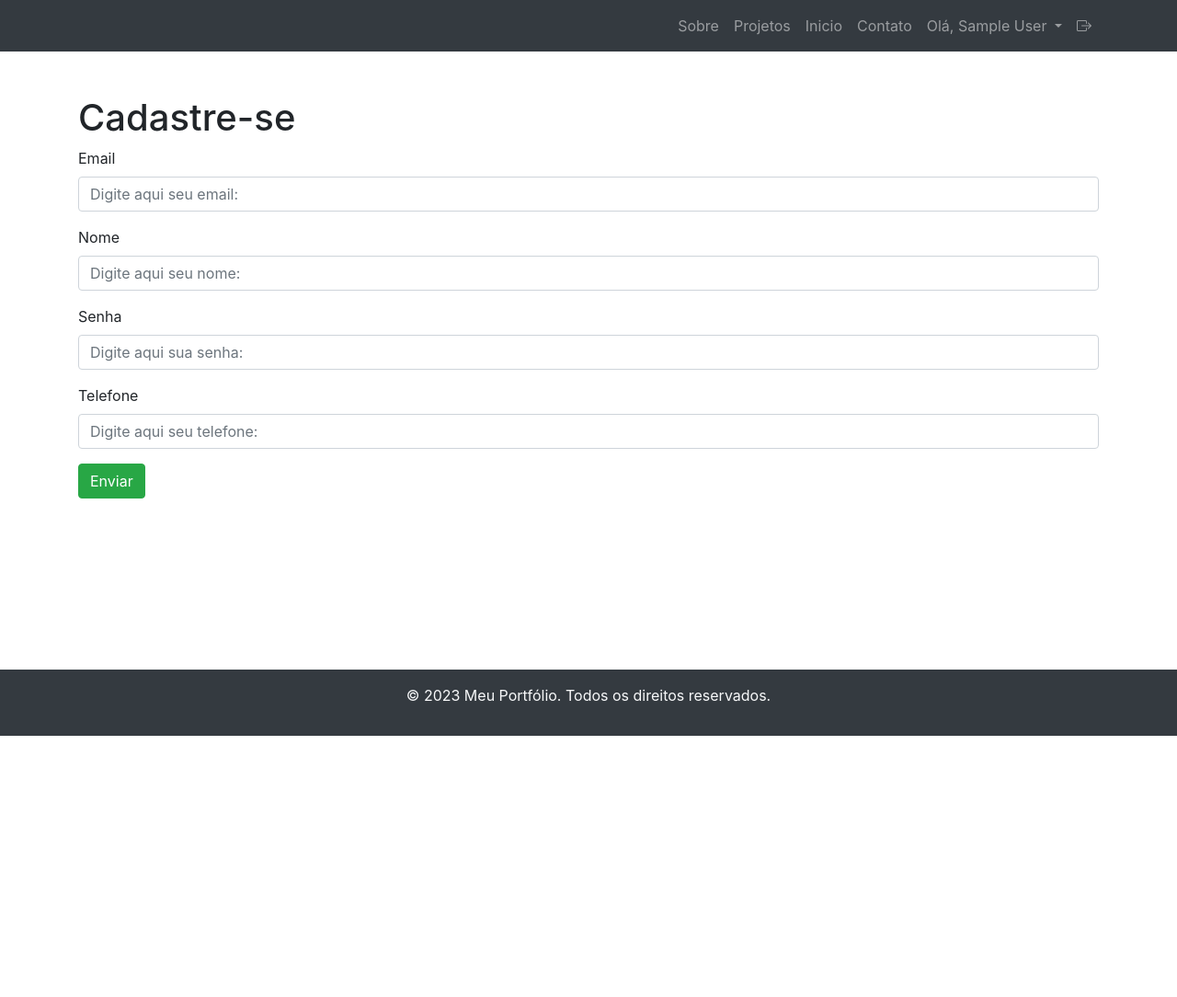
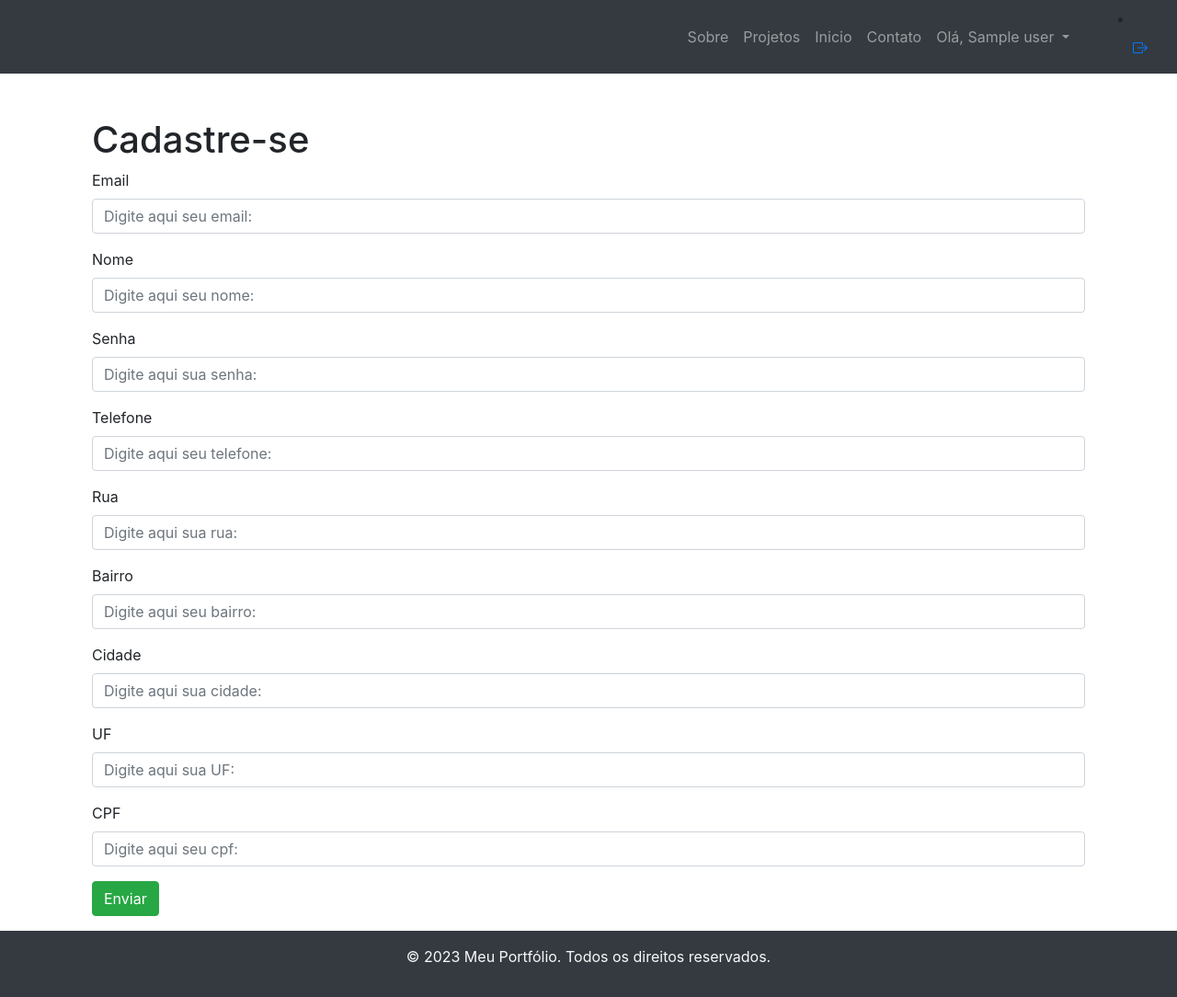
Before and after one commit to josemanoelfigueiredo/meuprojeto, a Flask app: page /cadastro in a window 1280 px wide. Shown: the whole page at 92% size. Before the commit the page ends 800 px from the top, so only its background shows below. Run offline with Flask 3, Linux system fonts and the light colour scheme; the visitor is signed in with stand-in values (Sample User, id 1); some libraries are stand-ins or nearby versions.

Commit message:
22-08-2023 Criação de novos campos.

```diff
--- a/app/forms.py
+++ b/app/forms.py
@@ -16,4 +16,9 @@ class Cadastro(FlaskForm):
     email = EmailField('email', validators=[DataRequired()])
     senha = PasswordField('senha', validators=[DataRequired()])
     telefone = TelField('telefone', validators=[DataRequired()])
+    rua = StringField('rua', validators=[DataRequired()])
+    bairro = StringField('bairro', validators=[DataRequired()])
+    cidade = StringField('cidade', validators=[DataRequired()])
+    uf = StringField('uf', validators=[DataRequired()])
+    cpf = StringField('cpf', validators=[DataRequired()])
     enviar = SubmitField('Enviar')
--- a/app/models.py
+++ b/app/models.py
@@ -16,6 +16,11 @@ class CadastroModels(db.Model):
     email = db.Column(db.String(50), nullable = False, unique = True)
     telefone = db.Column(db.String(14), nullable = False)
     senha = db.Column(db.String(40), nullable = False)
+    rua = db.Column(db.String(40), nullable = False)
+    bairro = db.Column(db.String(40), nullable = False)
+    cidade = db.Column(db.String(40), nullable = False)
+    uf = db.Column(db.String(40), nullable = False)
+    cpf = db.Column(db.String(40), nullable = False, unique = True)
 
     def __repr__(self):
         return 'Cadastro'
--- a/app/routes.py
+++ b/app/routes.py
@@ -32,9 +32,15 @@ def cadastro():
             nome = cadastro.nome.data
             email = cadastro.email.data
             telefone = cadastro.telefone.data
+            rua = cadastro.rua.data
+            bairro = cadastro.bairro.data
+            cidade = cadastro.cidade.data
+            uf = cadastro.uf.data
+            cpf = cadastro.cpf.data
+
             senha = cadastro.senha.data
             hash_senha = bcrypt.generate_password_hash(senha).decode('utf-8')
-            novo_cadastro = CadastroModels(nome = nome, email = email, telefone = telefone, senha = hash_senha)
+            novo_cadastro = CadastroModels(nome = nome, email = email, telefone = telefone,rua = rua, bairro = bairro, cidade = cidade, uf = uf, cpf = cpf, senha = hash_senha)
             db.session.add(novo_cadastro)
             db.session.commit()
             flash('Seu Cadastro foi realizado com sucesso!')
@@ -55,6 +61,11 @@ def login():
             session['nome'] = user.nome
             session['senha'] = user.senha
             session['telefone'] = user.telefone
+            session['rua'] = user.rua
+            session['bairro'] = user.bairro
+            session['cidade'] = user.cidade
+            session['uf'] = user.uf
+            session['cpf'] = user.cpf
             flash('Seja Bem vindo!')
             print( 'Deu certo')
             time.sleep(2)
@@ -70,6 +81,11 @@ def sair():
     session.pop('nome', None)
     session.pop('telefone', None)
     session.pop('senha', None)
+    session.pop('rua', None)
+    session.pop('bairro', None)
+    session.pop('cidade', None)
+    session.pop('uf', None)
+    session.pop('cpf', None)
     return redirect(url_for('login'))
 
 @app.route('/contato', methods=['GET','POST'])
@@ -97,6 +113,11 @@ def editar():
         user.nome = request.form.get('nome')
         user.email =request.form.get('email')
         user.telefone = request.form.get('telefone')
+        user.rua = request.form.get('rua')
+        user.bairro = request.form.get('bairro')
+        user.cidade = request.form.get('cidade')
+        user.uf = request.form.get('uf')
+        user.cpf = request.form.get('cpf')
         senha = request.form.get('senha')
         user.email = request.form.get('email')
         user.senha = bcrypt.generate_password_hash(senha).decode('utf-8')
@@ -105,6 +126,23 @@ def editar():
         session['nome'] = user.nome
         session['senha'] = user.senha
         session['telefone'] = user.telefone
+        session['rua'] = user.rua
+        session['bairro'] = user.bairro
+        session['cidade'] = user.cidade
+        session['uf'] = user.uf
+        session['cpf'] = user.cpf
         flash('Seus dados foram alterados com sucesso!')
 
     return render_template('editar.html', title='Editar', user = user)
+
+@app.route('/excluir_conta', methods=['GET'])
+def excluir_conta():
+    if'email' not in session:
+        return redirect(url_for(login))
+    user = CadastroModels.query.filter_by(email =  session['email']).first()
+    db.session.delete(user)
+    db.session.commit()
+    session.clear()
+
+    flash('Sua conta foi excluida!')
+    return redirect(url_for('cadastro'))
--- a/app/templates/base.html
+++ b/app/templates/base.html
@@ -26,18 +26,26 @@
 
         <li class="nav-item dropdown">
           <a class="nav-link dropdown-toggle" href="#" id="userDropdown" role="button" data-toggle="dropdown" aria-haspopup="true" aria-expanded="false">
-            Olá, {{ session['nome'] }}
+            Olá, {{ session['nome'].capitalize() }}
           </a>
           <div class="dropdown-menu dropdown-menu-right" aria-labelledby="userDropdown">
             <h6 class="dropdown-header">Informações do Usuário</h6>
             <div class="dropdown-divider"></div>
-            <p class="dropdown-item"><strong>Nome:</strong> {{ session['nome'] }}</p>
+            <p class="dropdown-item"><strong>Nome:</strong> {{ session['nome'].capitalize() }}</p>
             <p class="dropdown-item"><strong>Email:</strong> {{ session['email'] }}</p>
+            <p class="dropdown-item"><strong>Telefone:</strong> {{ session['telefone'] }}</p>
+            <p class="dropdown-item"><strong>Rua:</strong> {{ session['rua'] }}</p>
+            <p class="dropdown-item"><strong>Bairro:</strong> {{ session['bairro'] }}</p>
+            <p class="dropdown-item"><strong>Cidade:</strong> {{ session['cidade'] }}</p>
+            <p class="dropdown-item"><strong>UF:</strong> {{ session['uf'] }}</p>
+            <p class="dropdown-item"><strong>CPF:</strong> {{ session['cpf'] }}</p>
             <div class="dropdown-divider"></div>
             <a class="dropdown-item" href="/editar">Editar Dados</a>
             <a class="dropdown-item" href="/sair">Sair</a>
             <div class="dropdown-divider"></div>
             <a class="dropdown-item" href="/excluir_conta" onclick="return confirm('Tem certeza de que deseja excluir sua conta? Essa ação é irreversível.');">Excluir Conta</a>
+        </div>
+
           </div>
         </li>
         <li class="nav-item"><a class="nav-link" href="/sair"><i class="bi bi-box-arrow-right"></i></a></li>
@@ -54,7 +62,7 @@
   {% endblock %}
 
   <!-- Rodapé usando classes do Bootstrap -->
-  <footer class="footer fixed-bottom py-3 bg-dark">
+  <footer class="footer py-3 bg-dark">
     <div class="container text-center text-light">
       <p>© 2023 Meu Portfólio. Todos os direitos reservados.</p>
     </div>
--- a/app/templates/cadastro.html
+++ b/app/templates/cadastro.html
@@ -12,30 +12,54 @@
       {% endif %}
 {% endwith %}
 
-<section id="cadastro" class="container mt-5"></section>
-<div class="container mt-5">
+<section id="cadastro" class="container mt-5">
+  <div class="container mt-5">
     <h1>Cadastre-se</h1>
     <form method="post">
-        {{cadastro.csrf_token}}
+      {{cadastro.csrf_token}}
       <div class="mb-3">
         <label for="email" class="form-label">Email</label>
-        {{cadastro.email(class="form-control", placeholder="Digite aqui seu email: ")}}
+        {{cadastro.email(class="form-control", placeholder="Digite aqui seu email:")}}
       </div>
       <div class="mb-3">
         <label for="nome" class="form-label">Nome</label>
-        {{cadastro.nome(class="form-control", placeholder="Digite aqui seu nome: " )}}
+        {{cadastro.nome(class="form-control", placeholder="Digite aqui seu nome:")}}
       </div>
       <div class="mb-3">
         <label for="senha" class="form-label">Senha</label>
-        {{cadastro.senha(class="form-control", placeholder="Digite aqui sua senha: " )}}
+        {{cadastro.senha(class="form-control", placeholder="Digite aqui sua senha:")}}
       </div>
       <div class="mb-3">
         <label for="telefone" class="form-label">Telefone</label>
-        {{cadastro.telefone(class="form-control", placeholder="Digite aqui seu telefone: " )}}
+        {{cadastro.telefone(class="form-control", placeholder="Digite aqui seu telefone:")}}
       </div>
-      <button type="enviar" class="btn btn-success">Enviar</button>
+      <div class="mb-3">
+        <label for="rua" class="form-label">Rua</label>
+        {{cadastro.rua(class="form-control", placeholder="Digite aqui sua rua:")}}
+      </div>
+      <div class="mb-3">
+        <label for="bairro" class="form-label">Bairro</label>
+        {{cadastro.bairro(class="form-control", placeholder="Digite aqui seu bairro:")}}
+      </div>
+      <div class="mb-3">
+        <label for="cidade" class="form-label">Cidade</label>
+        {{cadastro.cidade(class="form-control", placeholder="Digite aqui sua cidade:")}}
+      </div>
+      <div class="mb-3">
+        <label for="uf" class="form-label">UF</label>
+        {{cadastro.uf(class="form-control", placeholder="Digite aqui sua UF:")}}
+      </div>
+      <div class="mb-3">
+        <label for="cpf" class="form-label">CPF</label>
+        {{cadastro.cpf(class="form-control", placeholder="Digite aqui seu cpf:")}}
+      </div>
+      <div class="mb-3">
+        <button type="enviar" class="btn btn-success">Enviar</button>
+      </div>
+
     </form>
   </div>
 </section>
 
+
 {% endblock %}
```
Also changed, not shown: app/templates/editar.html (+24 -3 lines).
